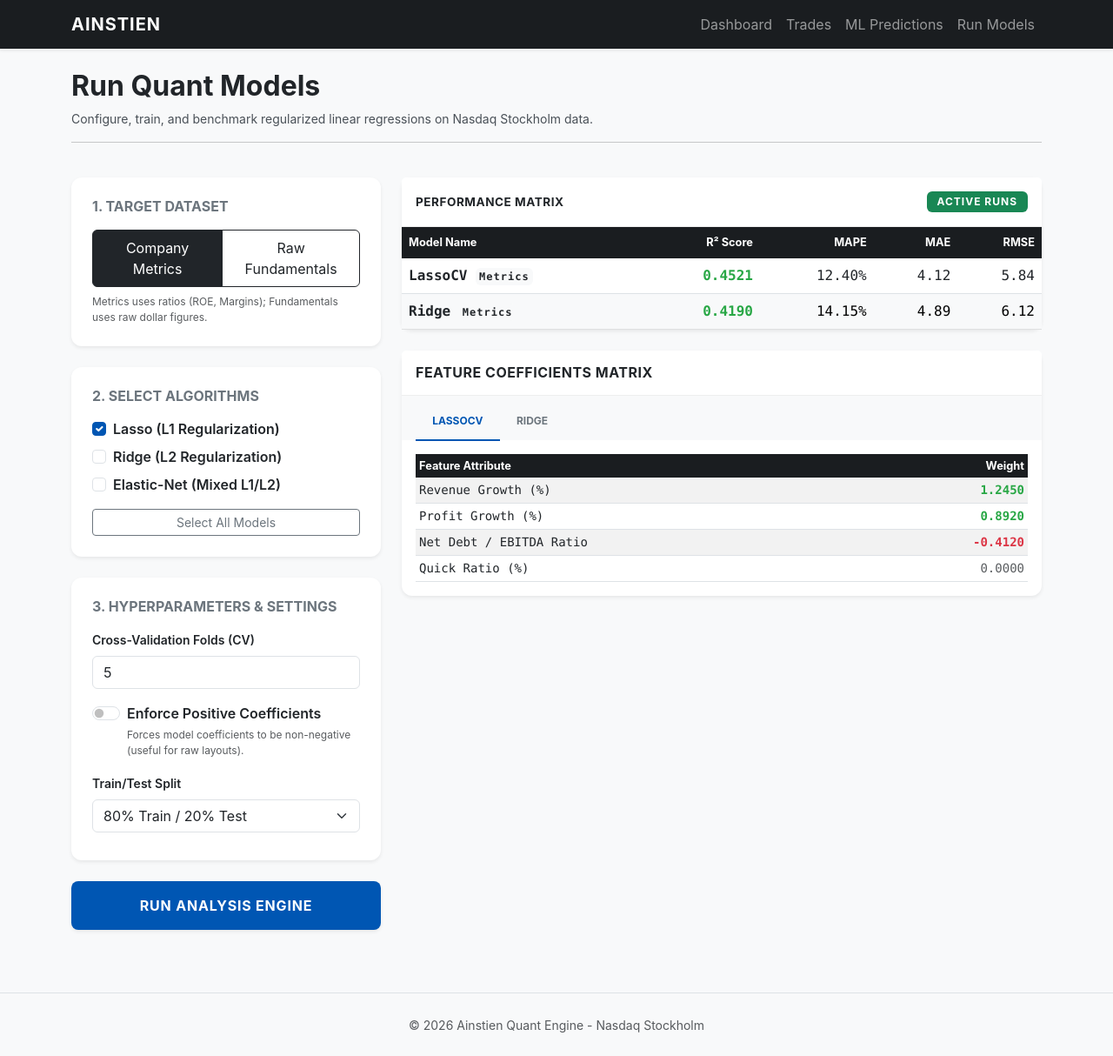
After one commit to ErikAndreassonBusiness/Ainstien, a Flask app: page /run-models in a window 1280 px wide. The commit adds this page. Shown: the whole page at 87% size. Run offline with Flask 3, Linux system fonts and the light colour scheme.

Commit message:
Ska fixa back-end growth of front-end vibe-coding

```diff
--- a/app/client/static/css/style.css
+++ b/app/client/static/css/style.css
@@ -132,3 +132,60 @@ p.text-muted {
 .card:hover {
   transform: translateY(-5px);
 }
+
+/*May be removed......*/
+/* Run Models Custom Page Additions */
+.tracking-wider {
+  letter-spacing: 0.05em;
+}
+
+.text-xs {
+  font-size: 0.75rem !important;
+}
+
+.text-sm {
+  font-size: 0.875rem !important;
+}
+
+/* Form Styling adjustments to blend with a slick Quant Theme */
+.form-check-input:checked {
+  background-color: var(--ainstien-blue);
+  border-color: var(--ainstien-blue);
+}
+
+.btn-run {
+  background-color: var(--ainstien-blue);
+  border: none;
+  border-radius: 8px;
+  transition: all 0.2s ease-in-out;
+}
+
+.btn-run:hover {
+  background-color: #004494;
+  transform: translateY(-2px);
+  box-shadow: 0 6px 12px rgba(0, 86, 179, 0.2) !important;
+}
+
+/* Custom design for Nav tabs handling multi-model results */
+.nav-tabs .nav-link {
+  color: #6c757d;
+  border: none;
+  border-bottom: 2px solid transparent;
+  padding: 0.75rem 1.2rem;
+}
+
+.nav-tabs .nav-link.active {
+  color: var(--ainstien-blue) !important;
+  background-color: transparent !important;
+  border-bottom: 2px solid var(--ainstien-blue) !important;
+}
+
+/* Prevent layout shift inside card content tables */
+.table-responsive {
+  scrollbar-width: thin;
+}
+
+.btn-outline-dark:hover {
+  background-color: var(--ainstien-dark);
+  color: #fff;
+}
--- a/app/client/templates/base.html
+++ b/app/client/templates/base.html
@@ -53,6 +53,11 @@
             <li class="nav-item">
               <a class="nav-link" href="#">ML Predictions</a>
             </li>
+            <li class="nav-item">
+              <a class="nav-link" href="{{ url_for('run_models') }}"
+                >Run Models</a
+              >
+            </li>
           </ul>
         </div>
       </div>
--- /dev/null
+++ b/app/client/templates/run_models.html
@@ -0,0 +1,341 @@
+{% extends "base.html" %} {% block title %}Run Models | Ainstien{% endblock %}
+{% block content %}
+<div class="container mt-4">
+  <div class="row">
+    <div class="col-12 mb-4">
+      <h2 class="fw-bold text-dark">Run Quant Models</h2>
+      <p class="text-muted text-sm">
+        Configure, train, and benchmark regularized linear regressions on Nasdaq
+        Stockholm data.
+      </p>
+      <hr />
+    </div>
+
+    <div class="col-lg-4 col-md-12 mb-4">
+      <form id="model-config-form" method="POST" action="">
+        <div class="card p-4 mb-4 border-0 shadow-sm">
+          <h5
+            class="card-title fw-bold mb-3 text-secondary text-uppercase fs-6"
+          >
+            1. Target Dataset
+          </h5>
+          <div
+            class="btn-group w-100"
+            role="group"
+            aria-label="Data Source Selection"
+          >
+            <input
+              type="radio"
+              class="btn-check"
+              name="data_source"
+              id="data_metrics"
+              value="metrics"
+              checked
+            />
+            <label class="btn btn-outline-dark py-2" for="data_metrics"
+              >Company Metrics</label
+            >
+
+            <input
+              type="radio"
+              class="btn-check"
+              name="data_source"
+              id="data_fundamentals"
+              value="fundamentals"
+            />
+            <label class="btn btn-outline-dark py-2" for="data_fundamentals"
+              >Raw Fundamentals</label
+            >
+          </div>
+          <small class="text-muted mt-2 d-block text-xs"
+            >Metrics uses ratios (ROE, Margins); Fundamentals uses raw dollar
+            figures.</small
+          >
+        </div>
+
+        <div class="card p-4 mb-4 border-0 shadow-sm">
+          <h5
+            class="card-title fw-bold mb-3 text-secondary text-uppercase fs-6"
+          >
+            2. Select Algorithms
+          </h5>
+
+          <div class="form-check mb-2">
+            <input
+              class="form-check-input"
+              type="checkbox"
+              name="models"
+              value="lasso"
+              id="model_lasso"
+              checked
+            />
+            <label class="form-check-label fw-semibold" for="model_lasso"
+              >Lasso (L1 Regularization)</label
+            >
+          </div>
+          <div class="form-check mb-2">
+            <input
+              class="form-check-input"
+              type="checkbox"
+              name="models"
+              value="ridge"
+              id="model_ridge"
+            />
+            <label class="form-check-label fw-semibold" for="model_ridge"
+              >Ridge (L2 Regularization)</label
+            >
+          </div>
+          <div class="form-check mb-3">
+            <input
+              class="form-check-input"
+              type="checkbox"
+              name="models"
+              value="elasticnet"
+              id="model_elasticnet"
+            />
+            <label class="form-check-label fw-semibold" for="model_elasticnet"
+              >Elastic-Net (Mixed L1/L2)</label
+            >
+          </div>
+
+          <button
+            type="button"
+            class="btn btn-sm btn-outline-secondary w-100"
+            id="btn-select-all"
+          >
+            Select All Models
+          </button>
+        </div>
+
+        <div class="card p-4 mb-4 border-0 shadow-sm">
+          <h5
+            class="card-title fw-bold mb-3 text-secondary text-uppercase fs-6"
+          >
+            3. Hyperparameters & Settings
+          </h5>
+
+          <div class="mb-3">
+            <label for="cv_folds" class="form-label fw-semibold text-sm"
+              >Cross-Validation Folds (CV)</label
+            >
+            <input
+              type="number"
+              class="form-control"
+              id="cv_folds"
+              name="cv_folds"
+              value="5"
+              min="2"
+              max="10"
+            />
+          </div>
+
+          <div class="form-check form-switch mb-3">
+            <input
+              class="form-check-input"
+              type="checkbox"
+              role="switch"
+              id="param_positive"
+              name="positive_coefficients"
+            />
+            <label class="form-check-label fw-semibold" for="param_positive"
+              >Enforce Positive Coefficients</label
+            >
+            <div class="form-text text-xs">
+              Forces model coefficients to be non-negative (useful for raw
+              layouts).
+            </div>
+          </div>
+
+          <div class="mb-2">
+            <label for="test_size" class="form-label fw-semibold text-sm"
+              >Train/Test Split</label
+            >
+            <select class="form-select" id="test_size" name="test_split">
+              <option value="0.8" selected>80% Train / 20% Test</option>
+              <option value="0.7">70% Train / 30% Test</option>
+            </select>
+          </div>
+        </div>
+
+        <button
+          type="submit"
+          class="btn btn-primary btn-run w-100 py-3 fw-bold text-uppercase tracking-wider shadow-sm"
+        >
+          Run Analysis Engine
+        </button>
+      </form>
+    </div>
+
+    <div class="col-lg-8 col-md-12">
+      <div class="card border-0 shadow-sm mb-4">
+        <div
+          class="card-header bg-white py-3 d-flex justify-content-between align-items-center"
+        >
+          <span class="fw-bold text-dark m-0">Performance Matrix</span>
+          <span class="badge bg-success text-xs">Active Runs</span>
+        </div>
+        <div class="table-responsive">
+          <table class="table table-hover align-middle mb-0">
+            <thead>
+              <tr>
+                <th>Model Name</th>
+                <th class="text-end">R² Score</th>
+                <th class="text-end">MAPE</th>
+                <th class="text-end">MAE</th>
+                <th class="text-end">RMSE</th>
+              </tr>
+            </thead>
+            <tbody class="financial-data">
+              <tr>
+                <td class="fw-bold text-dark">
+                  LassoCV
+                  <span class="badge bg-light text-dark text-xs p-1"
+                    >Metrics</span
+                  >
+                </td>
+                <td class="text-end text-success">0.4521</td>
+                <td class="text-end">12.40%</td>
+                <td class="text-end">4.12</td>
+                <td class="text-end">5.84</td>
+              </tr>
+              <tr class="table-light">
+                <td class="fw-bold text-dark">
+                  Ridge
+                  <span class="badge bg-light text-dark text-xs p-1"
+                    >Metrics</span
+                  >
+                </td>
+                <td class="text-end text-success">0.4190</td>
+                <td class="text-end">14.15%</td>
+                <td class="text-end">4.89</td>
+                <td class="text-end">6.12</td>
+              </tr>
+            </tbody>
+          </table>
+        </div>
+      </div>
+
+      <div class="card border-0 shadow-sm">
+        <div class="card-header bg-white py-3">
+          <h5 class="m-0 fw-bold text-dark fs-6 text-uppercase tracking-wide">
+            Feature Coefficients Matrix
+          </h5>
+        </div>
+        <div class="card-body p-0">
+          <ul
+            class="nav nav-tabs px-3 pt-2 bg-light border-bottom-0"
+            id="coefficientTabs"
+            role="tablist"
+          >
+            <li class="nav-item" role="presentation">
+              <button
+                class="nav-link active fw-bold text-xs text-uppercase"
+                id="lasso-tab"
+                data-bs-toggle="tab"
+                data-bs-target="#tab-lasso"
+                type="button"
+                role="tab"
+              >
+                LassoCV
+              </button>
+            </li>
+            <li class="nav-item" role="presentation">
+              <button
+                class="nav-link fw-bold text-xs text-uppercase"
+                id="ridge-tab"
+                data-bs-toggle="tab"
+                data-bs-target="#tab-ridge"
+                type="button"
+                role="tab"
+              >
+                Ridge
+              </button>
+            </li>
+          </ul>
+
+          <div class="tab-content p-3" id="coefficientTabsContent">
+            <div
+              class="tab-pane fade show active"
+              id="tab-lasso"
+              role="tabpanel"
+            >
+              <div class="table-responsive">
+                <table class="table table-sm table-striped mb-0 text-sm">
+                  <thead>
+                    <tr>
+                      <th>Feature Attribute</th>
+                      <th class="text-end">Weight</th>
+                    </tr>
+                  </thead>
+                  <tbody class="financial-data">
+                    <tr>
+                      <td>Revenue Growth (%)</td>
+                      <td class="text-end text-success fw-bold">1.2450</td>
+                    </tr>
+                    <tr>
+                      <td>Profit Growth (%)</td>
+                      <td class="text-end text-success fw-bold">0.8920</td>
+                    </tr>
+                    <tr>
+                      <td>Net Debt / EBITDA Ratio</td>
+                      <td class="text-end text-danger fw-bold">-0.4120</td>
+                    </tr>
+                    <tr>
+                      <td>Quick Ratio (%)</td>
+                      <td class="text-end text-muted">0.0000</td>
+                    </tr>
+                  </tbody>
+                </table>
+              </div>
+            </div>
+
+            <div class="tab-pane fade" id="tab-ridge" role="tabpanel">
+              <div class="table-responsive">
+                <table class="table table-sm table-striped mb-0 text-sm">
+                  <thead>
+                    <tr>
+                      <th>Feature Attribute</th>
+                      <th class="text-end">Weight</th>
+                    </tr>
+                  </thead>
+                  <tbody class="financial-data">
+                    <tr>
+                      <td>Revenue Growth (%)</td>
+                      <td class="text-end text-success fw-bold">1.0911</td>
+                    </tr>
+                    <tr>
+                      <td>Profit Growth (%)</td>
+                      <td class="text-end text-success fw-bold">0.7145</td>
+                    </tr>
+                    <tr>
+                      <td>Net Debt / EBITDA Ratio</td>
+                      <td class="text-end text-danger fw-bold">-0.5512</td>
+                    </tr>
+                    <tr>
+                      <td>Quick Ratio (%)</td>
+                      <td class="text-end text-success fw-bold">0.0125</td>
+                    </tr>
+                  </tbody>
+                </table>
+              </div>
+            </div>
+          </div>
+        </div>
+      </div>
+    </div>
+  </div>
+</div>
+{% endblock %} {% block scripts %}
+<script>
+  document
+    .getElementById("btn-select-all")
+    .addEventListener("click", function () {
+      const checkboxes = document.querySelectorAll('input[name="models"]');
+      const allChecked = Array.from(checkboxes).every((cb) => cb.checked);
+      checkboxes.forEach((cb) => (cb.checked = !allChecked));
+      this.textContent = allChecked
+        ? "Select All Models"
+        : "Deselect All Models";
+    });
+</script>
+{% endblock %}
--- a/app/metric_model.py
+++ b/app/metric_model.py
@@ -43,6 +43,12 @@ def metric_model():
 
     X = np.array(features)
     y = np.array(target)
+
+    # Mix up the rows so train/test sets have a mix of all companies
+    indices = np.arange(X.shape[0])
+    np.random.seed(42)
+    np.random.shuffle(indices)
+    X, y = X[indices], y[indices]
 
     test_cutoff = int(0.8 * len(X))
 
--- a/app/server/routes.py
+++ b/app/server/routes.py
@@ -32,6 +32,10 @@ def index():
 def dashboard():
     return render_template('dashboard.html')
 
+@app.route('/run-models')
+def run_models():
+    return render_template('run_models.html')
+
 @app.route('/company/<ticker>')
-def company_page(ticker):
+def company(ticker):
     return render_template('company.html', ticker=ticker)
--- a/run.py
+++ b/run.py
@@ -9,4 +9,4 @@ if __name__ == "__main__":
     with app.app_context():
         #fundamental_model()
         metric_model()
-    #app.run(port=5001, debug=True)
+    app.run(port=5001, debug=True)
```
